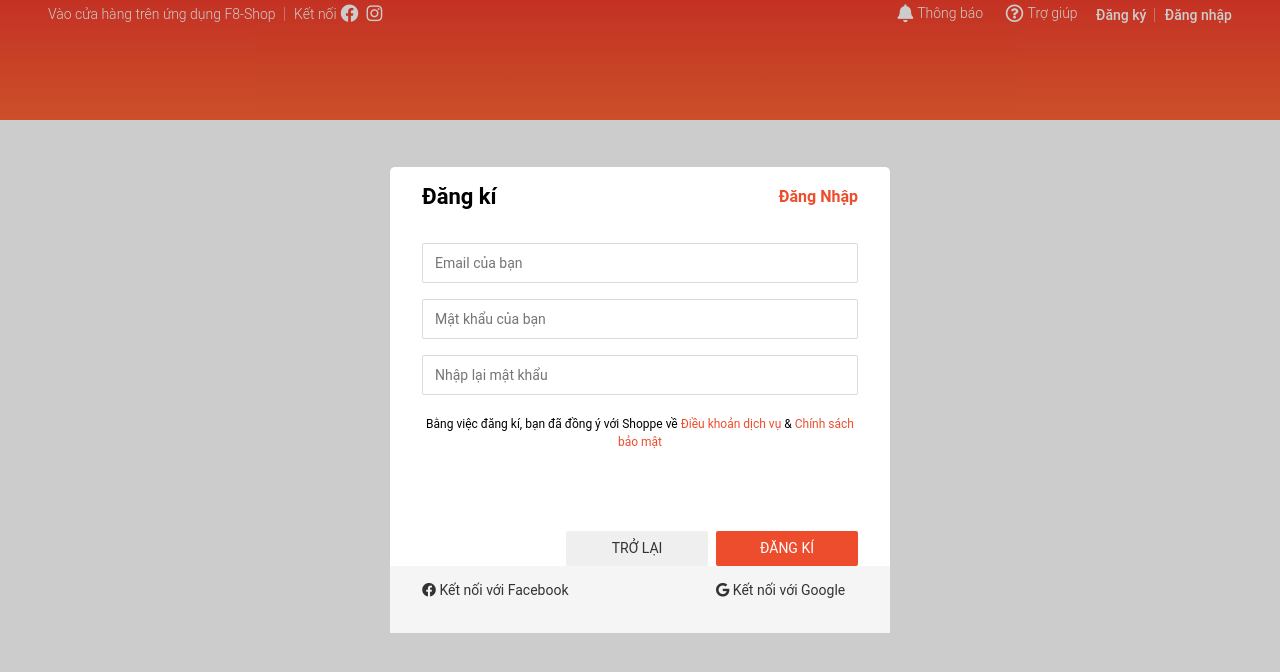
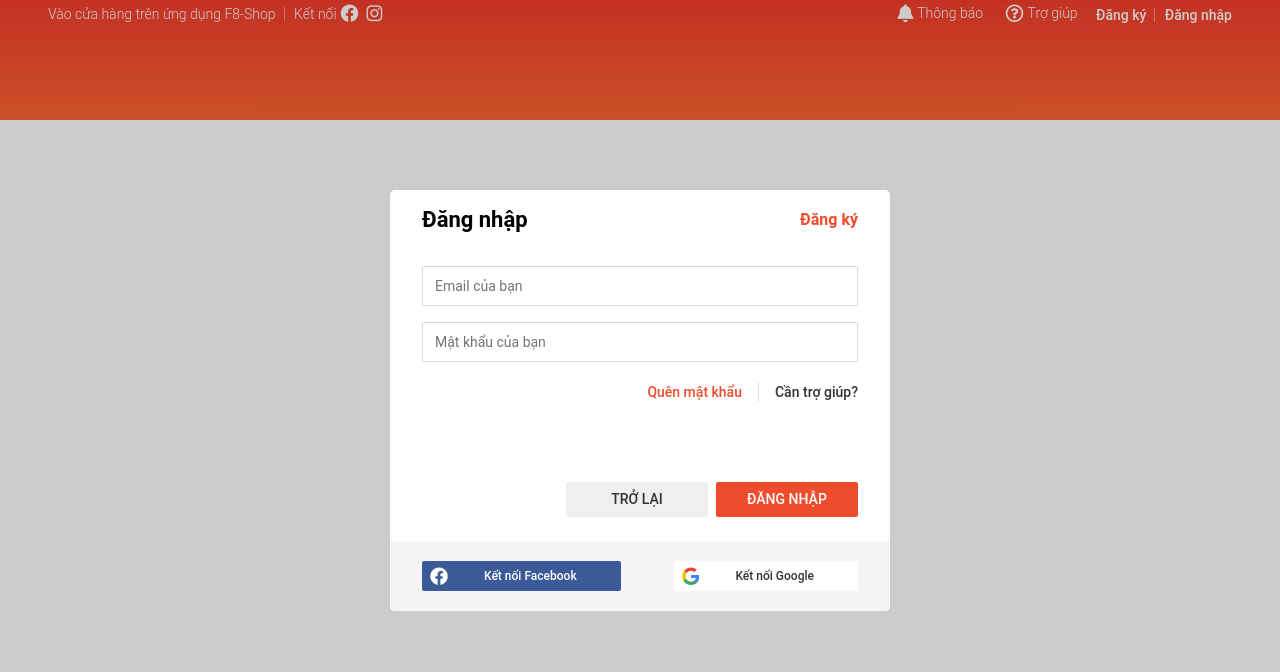
Before and after one commit to doanminhduc97/Shoppe, a plain HTML site: page index.html in a window 1280 px wide. Drawn offline with nearby package versions, Linux system fonts and the light colour scheme.

Commit message:
done form

```diff
--- a/assets/css/base.css
+++ b/assets/css/base.css
@@ -51,6 +51,15 @@ html {
     }
 }
 
+@keyframes growth {
+    from {
+        transform: scale(var(--growth-from));
+    }
+    to {
+        transform: scale(var(--growth-to));
+    }
+}
+
 /* Modal */
 .modal {
     position: fixed;
@@ -59,6 +68,7 @@ html {
     right: 0;
     left: 0;
     bottom: 0;
+    animation: fadeIn linear 0.4s;
 }
 
 .modal__overlay {
@@ -69,10 +79,13 @@ html {
 }
 
 .modal__body {
+    /* Hiển thị từ 70% -> 100% (modal) */
+    --growth-from: 0.7;
+    --growth-to: 1;
     margin: auto;
-    background-color: var(--white-color);
     z-index: 999999;
-    border-radius: 5px;
+    position: relative;
+    animation: growth linear 0.2s;
 }
 
 /* Button style */
@@ -83,12 +96,17 @@ html {
     text-decoration: none;
     border-radius: 2px;
     font-size: 1.4rem;
-    padding: 0;
+    padding: 0 12px;
     cursor: pointer;
     color: var(--text-color);
+    display: flex;
+    justify-content: center;
+    align-items: center;
+    font-weight: 500;
+    line-height: 0;
 }
 
-.btn:hover {
+.btn.btn--normal:hover {
     background-color: rgba(0, 0, 0, 0.08);
 }
 
@@ -97,9 +115,16 @@ html {
     background-color: var(--primary-color);
 }
 
-.auth-form__socials {
-    background-color: #f5f5f5;
-    padding: 16px 32px;
-    display: flex;
-    justify-content: space-between;
+.btn.btn--size-s {
+    padding: 0 8px;
+    height: 30px;
+    font-size: 12px;
 }
+
+.fa-google {
+    background: conic-gradient(from -45deg, #ea4335 110deg, #4285f4 90deg 180deg, #34a853 180deg 270deg, #fbbc05 270deg) 73% 55%/150% 150% no-repeat;
+    -webkit-background-clip: text;
+    background-clip: text;
+    color: transparent;
+    -webkit-text-fill-color: transparent;
+}
--- a/assets/css/form.css
+++ b/assets/css/form.css
@@ -20,7 +20,10 @@
 }
 
 .auth-form {
+    background-color: var(--white-color);
     width: 500px;
+    border-radius: 5px;
+    overflow: hidden;
 }
 
 .auth-form__form {
@@ -69,3 +72,53 @@
 .auth-form__constrols-back {
     margin-right: 8px;
 }
+
+.auth-form__socials {
+    margin-top: 24px;
+    background-color: #f5f5f5;
+    padding: 20px 32px;
+    display: flex;
+    justify-content: space-between;
+}
+
+.auth-form__socials-icon {
+    font-size: 1.8rem;
+}
+
+.auth-form__socials--facebook {
+    color: var(--white-color);
+    background-color: #3a5a98;
+}
+
+.auth-form__socials-title {
+    margin: 0 36px;
+}
+
+.auth-form__socials--google {
+    color: var(--text-color);
+    background-color: var(--white-color);
+}
+
+.auth-form__help {
+    display: flex;
+    justify-content: flex-end;
+    align-items: center;
+}
+
+.auth-form__help-link {
+    text-decoration: none;
+    font-size: 1.4rem;
+    color: var(--text-color);
+    font-weight: 500;
+}
+
+.auth-form__help--separate {
+    display: block;
+    border-left: 1px solid var(--border-color);
+    height: 20px;
+    margin: 0 16px;
+}
+
+.auth-form__help-forgot {
+    color: var(--primary-color);
+}
--- a/index.html
+++ b/index.html
@@ -6,11 +6,11 @@
     <meta name="viewport" content="width=device-width, initial-scale=1.0">
     <title>Document</title>
     <link rel="stylesheet" href="https://cdnjs.cloudflare.com/ajax/libs/normalize/8.0.1/normalize.min.css" integrity="sha512-NhSC1YmyruXifcj/KFRWoC561YpHpc5Jtzgvbuzx5VozKpWvQ+4nXhPdFgmx8xqexRcpAglTj9sIBWINXa8x5w==" crossorigin="anonymous" referrerpolicy="no-referrer" />
+    <link rel="stylesheet" href="./assets/fonts/fontawesome-free-5.15.4-web/css/all.min.css">
+    <link rel="stylesheet" href="https://fonts.googleapis.com/css/family=Roboto:300,400,500,700&display=swap&subset=vietnamese">
     <link rel="stylesheet" href="./assets/css/base.css">
     <link rel="stylesheet" href="./assets/css/header.css">
     <link rel="stylesheet" href="./assets/css/form.css">
-    <link rel="stylesheet" href="./assets/fonts/fontawesome-free-5.15.4-web/css/all.min.css">
-    <link rel="stylesheet" href="https://fonts.googleapis.com/css/family=Roboto:300,400,500,700&display=swap&subset=vietnamese">
 </head>
 <body>
     <div id="app" class="app">
@@ -131,12 +131,12 @@
         <div class="modal">
             <div class="modal__overlay"></div>
             <div class="modal__body">
-                <!-- Form Login/register -->
-                <div class="auth-form">
+                <!-- Form Register -->
+                <!-- <div class="auth-form">
                     <div class="auth-form__container">
                         <div class="auth-form__header">
-                            <h3 class="auth-form__heading">Đăng kí</h3>
-                            <span class="auth-form__switch-btn">Đăng Nhập</span>
+                            <h3 class="auth-form__heading">Đăng ký</h3>
+                            <span class="auth-form__switch-btn">Đăng nhập</span>
                         </div>
                         <div class="auth-form__form">
                             <div class="auth-form__group">
@@ -160,18 +160,58 @@
                             </p>
                         </div>
                         <div class="auth-form__constrols">
-                            <button class="btn auth-form__constrols-back">TRỞ LẠI</button>
+                            <button class="btn auth-form__constrols-back btn--normal">TRỞ LẠI</button>
                             <button class="btn btn--primary">ĐĂNG KÍ</button>
                         </div>
                     </div>
                     <div class="auth-form__socials">
-                        <a href="" class="btn btn--with-icon">
-                            <i class="fab fa-facebook"></i>
-                            Kết nối với Facebook
+                        <a href="" class="btn btn--size-s btn--with-icon auth-form__socials--facebook">
+                            <i class="fab fa-facebook auth-form__socials-icon"></i>
+                            <span class="auth-form__socials-title">Kết nối với Facebook</span>
                         </a>
-                        <a href="" class="btn btn--with-icon">
-                            <i class="fab fa-google"></i>
-                            Kết nối với Google
+                        <a href="" class="btn btn--size-s btn--with-icon auth-form__socials--google">
+                            <i class="fab fa-google auth-form__socials-icon"></i>
+                            <span class="auth-form__socials-title">Kết nối với Google</span>
+                        </a>
+                    </div>
+                </div> -->
+                <!-- Form Login -->
+                <div class="auth-form">
+                    <div class="auth-form__container">
+                        <div class="auth-form__header">
+                            <h3 class="auth-form__heading">Đăng nhập</h3>
+                            <span class="auth-form__switch-btn">Đăng ký</span>
+                        </div>
+                        <div class="auth-form__form">
+                            <div class="auth-form__group">
+                                <input type="text" class="auth-form__input" placeholder="Email của bạn">
+                            </div>
+                        </div>
+                        <div class="auth-form__form">
+                            <div class="auth-form__group">
+                                <input type="password" class="auth-form__input" placeholder="Mật khẩu của bạn">
+                            </div>
+                        </div>
+                        <div class="auth-form__aside">
+                            <div class="auth-form__help">
+                                <a href="" class="auth-form__help-link auth-form__help-forgot">Quên mật khẩu</a>
+                                <span class="auth-form__help--separate"></span>
+                                <a href="" class="auth-form__help-link">Cần trợ giúp?</a>
+                            </div>
+                        </div>
+                        <div class="auth-form__constrols">
+                            <button class="btn auth-form__constrols-back btn--normal">TRỞ LẠI</button>
+                            <button class="btn btn--primary">ĐĂNG NHẬP</button>
+                        </div>
+                    </div>
+                    <div class="auth-form__socials">
+                        <a href="" class="btn btn--size-s btn--with-icon auth-form__socials--facebook">
+                            <i class="fab fa-facebook auth-form__socials-icon"></i>
+                            <span class="auth-form__socials-title">Kết nối Facebook</span>
+                        </a>
+                        <a href="" class="btn btn--size-s btn--with-icon auth-form__socials--google">
+                            <i class="fab fa-google auth-form__socials-icon"></i>
+                            <span class="auth-form__socials-title">Kết nối Google</span>
                         </a>
                     </div>
                 </div>
```
